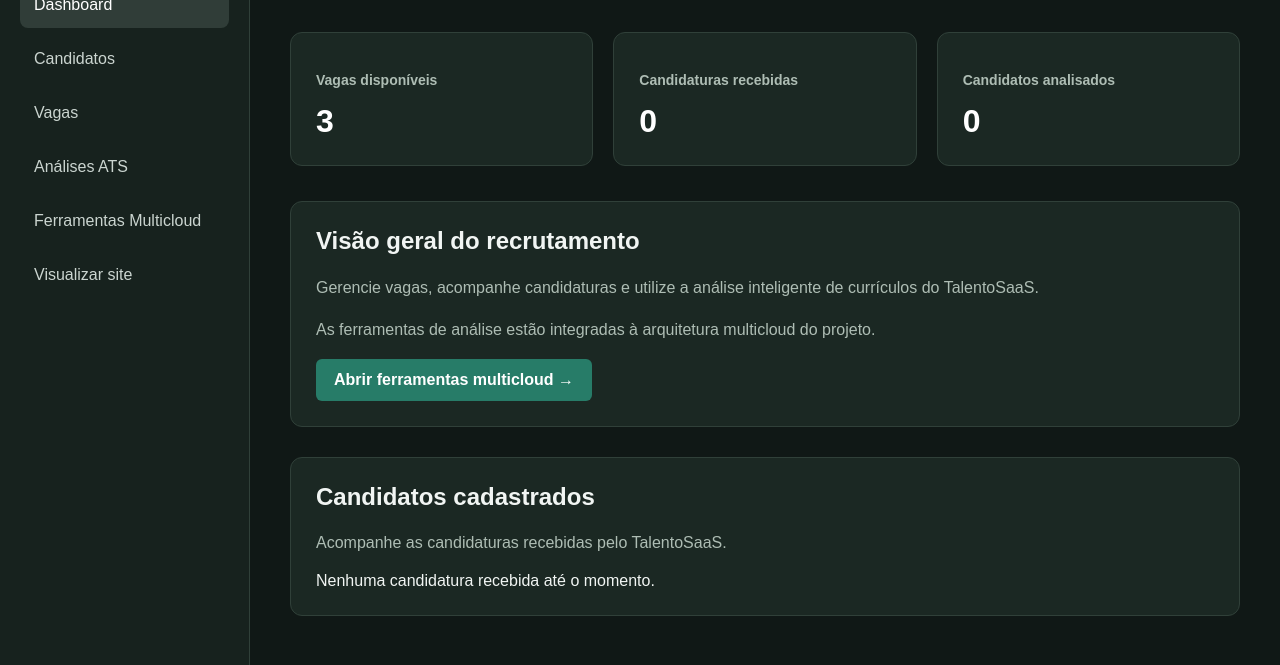
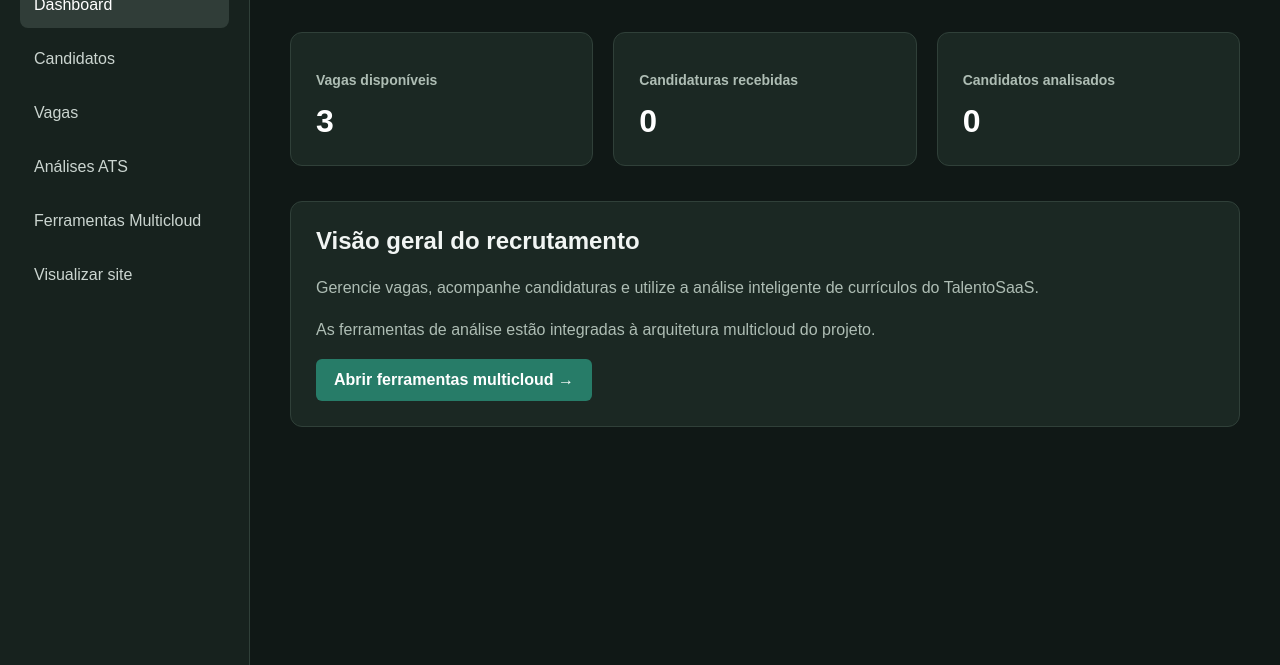
Before and after one commit to AdrianoJr07/talentosaas-multicloud, a plain HTML site: page frontend-app/admin/index.html in a window 1280 px wide. Shown: the part 135-800 px from the top of the page. Drawn offline with Linux system fonts and the light colour scheme.

Commit message:
Update index.html

```diff
--- a/frontend-app/admin/index.html
+++ b/frontend-app/admin/index.html
@@ -217,7 +217,7 @@
       </a>
     </section>
 
-    <section class="panel" id="candidatos" style="margin-top: 30px;">
+   <section class="panel" id="candidatos" style="margin-top: 30px;" hidden>
   <h2>Candidatos cadastrados</h2>
   <p>Acompanhe as candidaturas recebidas pelo TalentoSaaS.</p>
 
```
